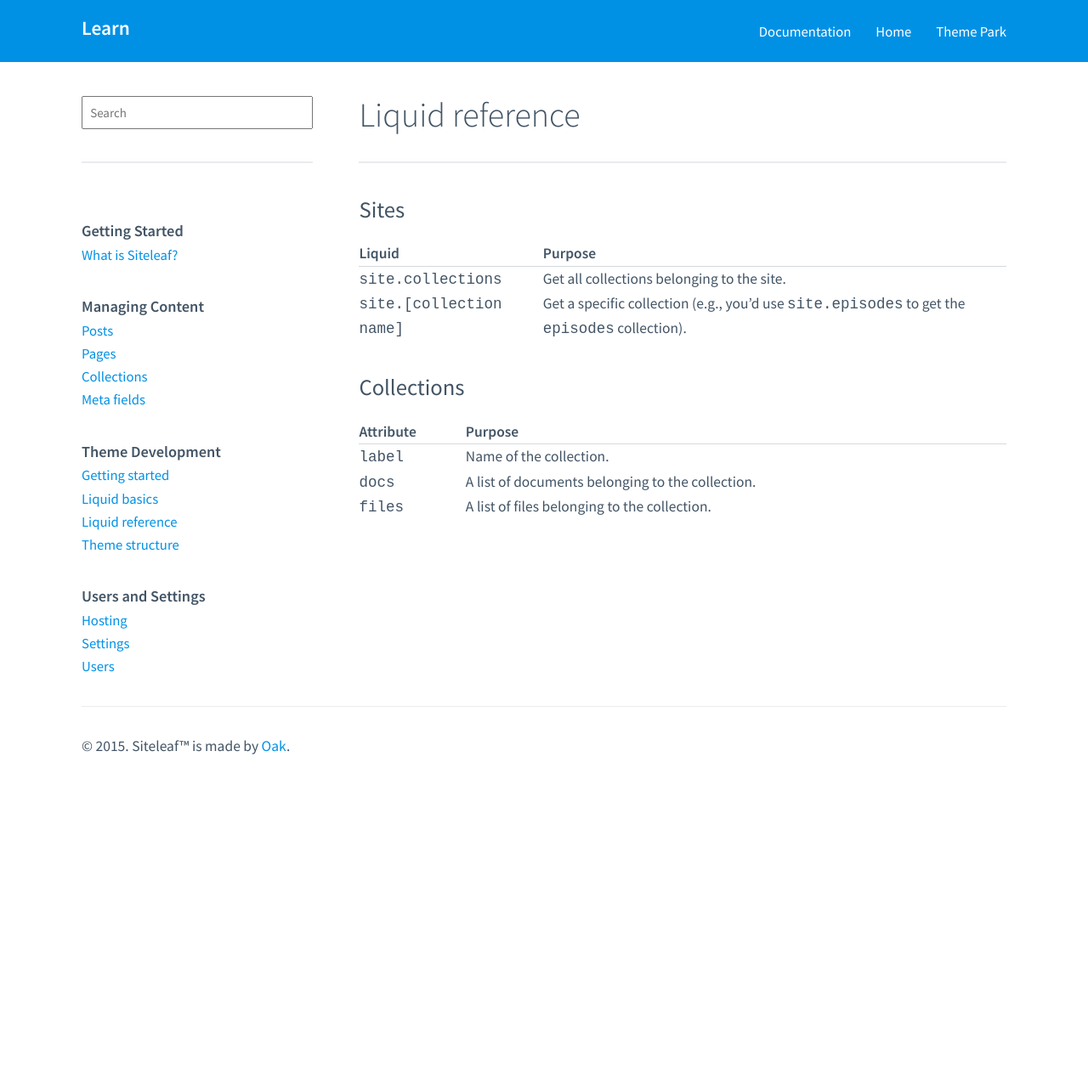
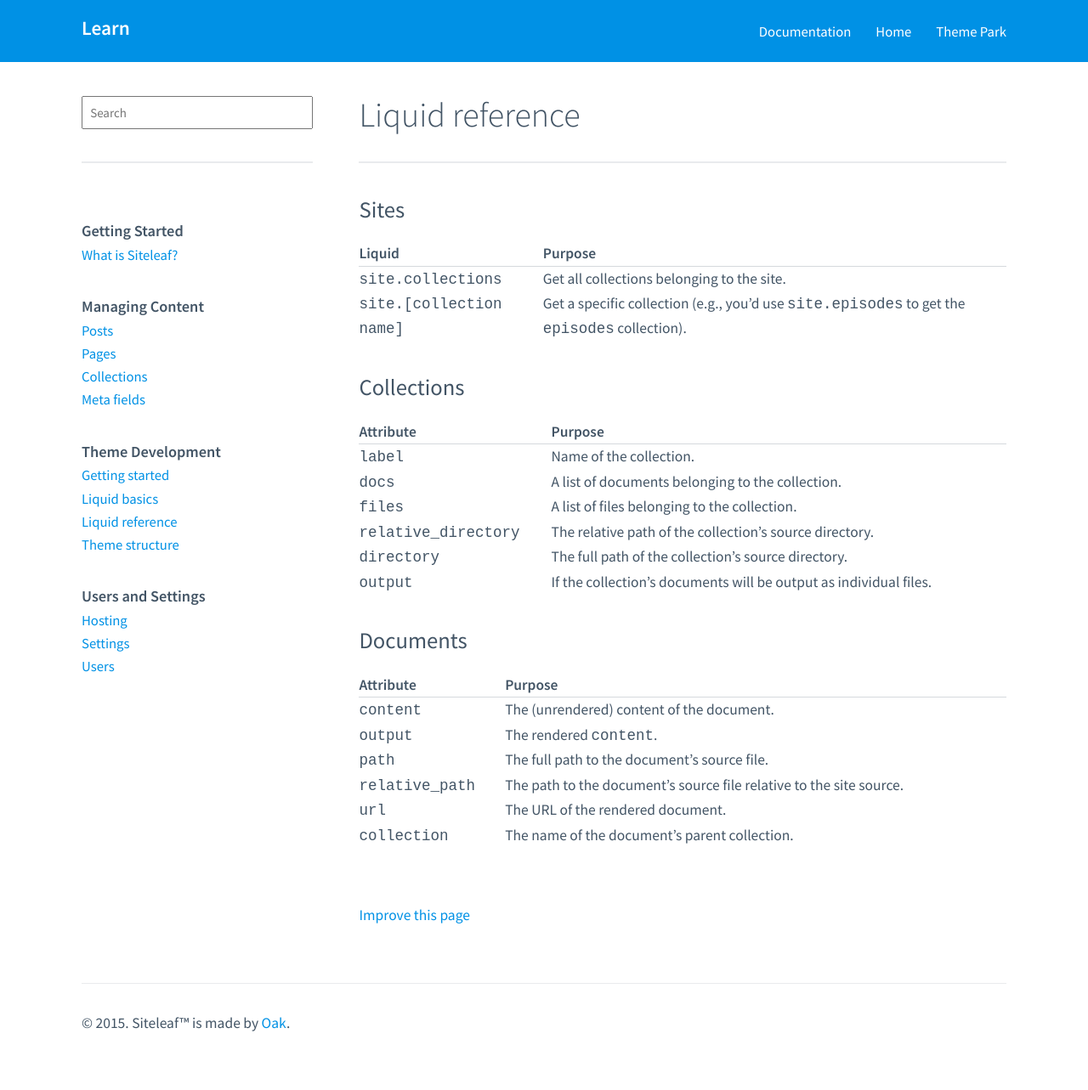
Before and after one commit to siteleaf/learn.siteleaf.com, a Jekyll site: the page built from _theme-development/liquid-reference.markdown, in a window 1280 px wide. Shown: the whole page at 85% size. Built offline with Jekyll 4.4.1, drawn with Linux system fonts in a browser that asks for light colours; before the commit the page ends 958 px from its top, so only the background shows below that.

Commit message:
added "improve this page" link to bottom of pages.

```diff
--- a/_layouts/page.html
+++ b/_layouts/page.html
@@ -20,5 +20,7 @@ layout: default
 
   <div class="document__content">
     {{ content }}
+
+    <p class="document__improve"><a href="https://github.com/oakstudios/learn.siteleaf.com/blob/master/{{ page.relative_path }}">Improve this page</a></p>
   </div>
 </div>
--- a/_sass/_base.scss
+++ b/_sass/_base.scss
@@ -121,6 +121,11 @@ table {
       margin-bottom: 0;
     }
   }
+
+  &__improve {
+    font-size: $font-size-html-sm;
+    margin-top: $v * 2;
+  }
 }
 
 .highlight {
--- a/_theme-development/liquid-reference.markdown
+++ b/_theme-development/liquid-reference.markdown
@@ -19,3 +19,17 @@ Attribute | Purpose
 `label` | Name of the collection.
 `docs`  | A list of documents belonging to the collection.
 `files` | A list of files belonging to the collection.
+`relative_directory` | The relative path of the collection's source directory.
+`directory` | The full path of the collection's source directory.
+`output` | If the collection's documents will be output as individual files.
+
+## Documents
+
+Attribute | Purpose
+----------|-------------
+`content` | The (unrendered) content of the document.
+`output` | The rendered `content`.
+`path` | The full path to the document's source file.
+`relative_path` | The path to the document's source file relative to the site source.
+`url` | The URL of the rendered document.
+`collection` | The name of the document's parent collection.
```
